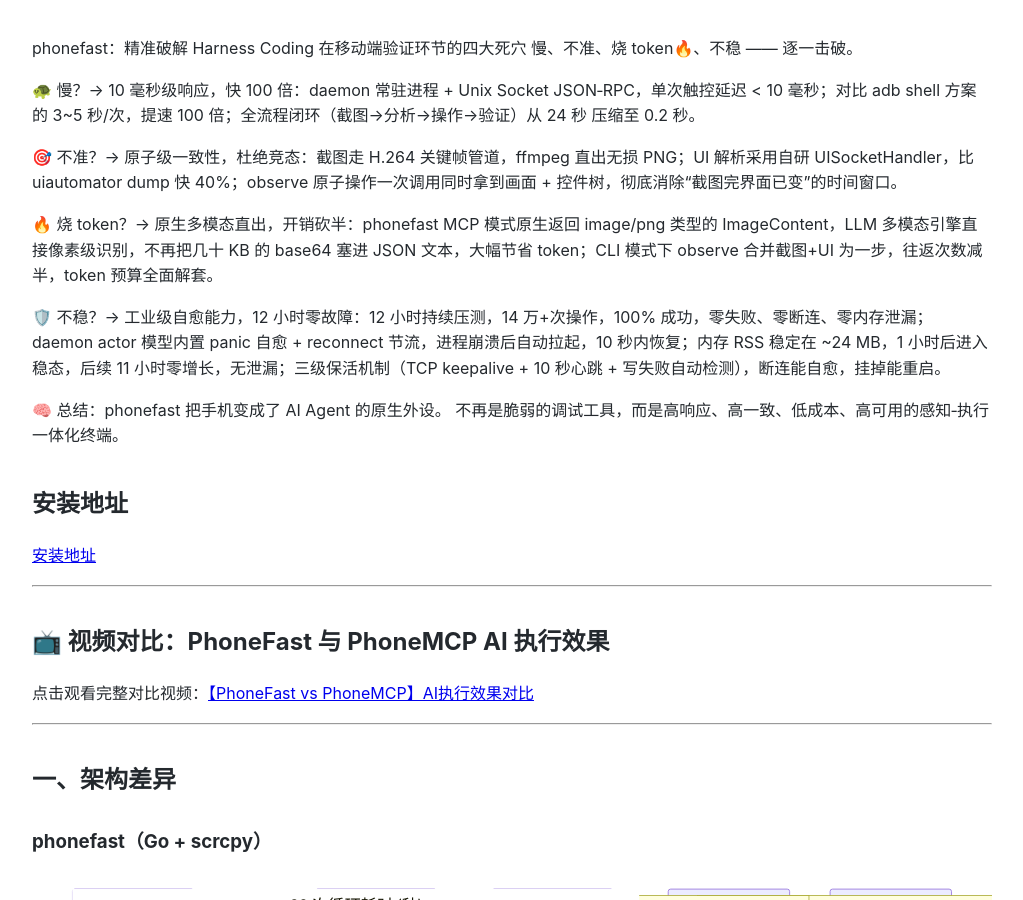
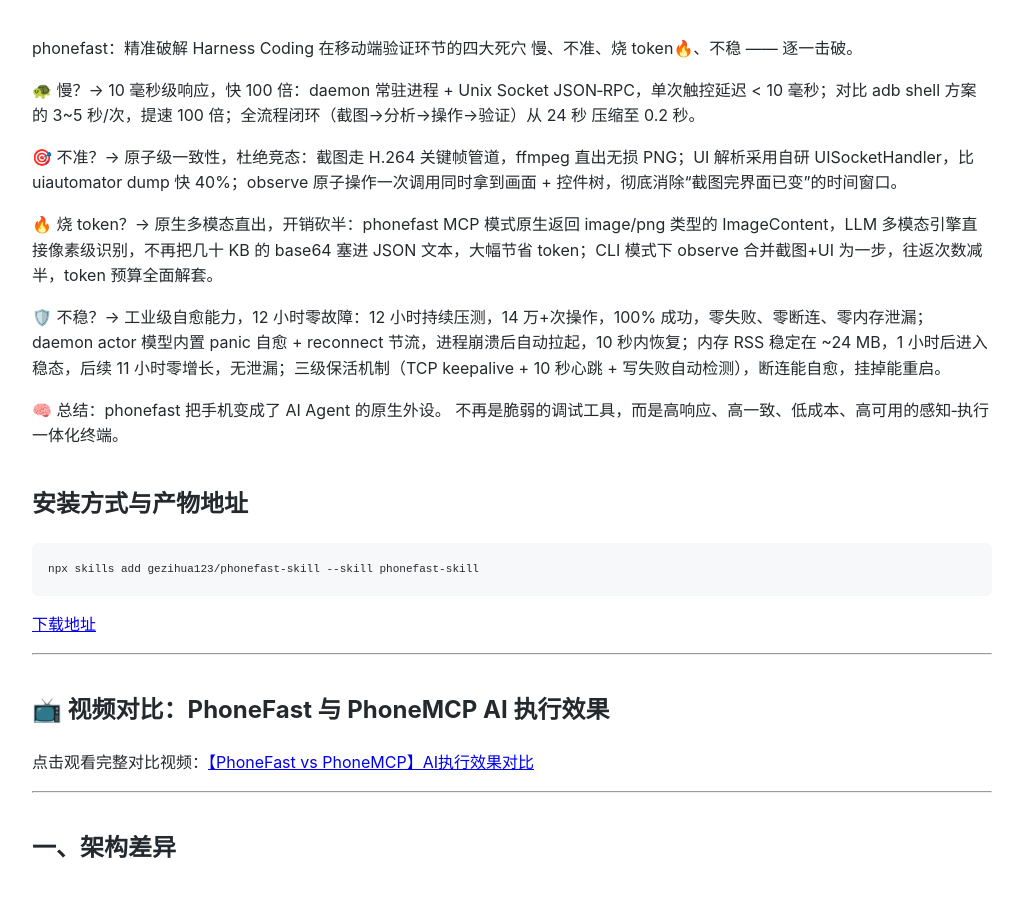
Before and after one commit to gezihua123/gezihua123.github.io, a Jekyll site: the page built from phonefast.md, in a window 1280 px wide and 900 px high. Shown: the whole window, without its empty margins (128-1151 px from the left). Built offline with Jekyll 4.4.1, drawn with Linux system fonts in a browser that asks for light colours; our own code applies the rules of GitHub Pages for plain Markdown files.

Commit message:
Update phonefast.md

````diff
--- a/phonefast.md
+++ b/phonefast.md
@@ -12,8 +12,11 @@ phonefast：精准破解 Harness Coding 在移动端验证环节的四大死穴
 🧠 总结：phonefast 把手机变成了 AI Agent 的原生外设。 不再是脆弱的调试工具，而是高响应、高一致、低成本、高可用的感知‑执行一体化终端。
 
 
-## 安装地址
-[安装地址](https://github.com/gezihua123/phonefast/releases/tag/1.0.0)
+## 安装方式与产物地址
+```
+npx skills add gezihua123/phonefast-skill --skill phonefast-skill
+```
+[下载地址](https://github.com/gezihua123/phonefast/releases/tag/1.0.1)
 
 ---
 
````
